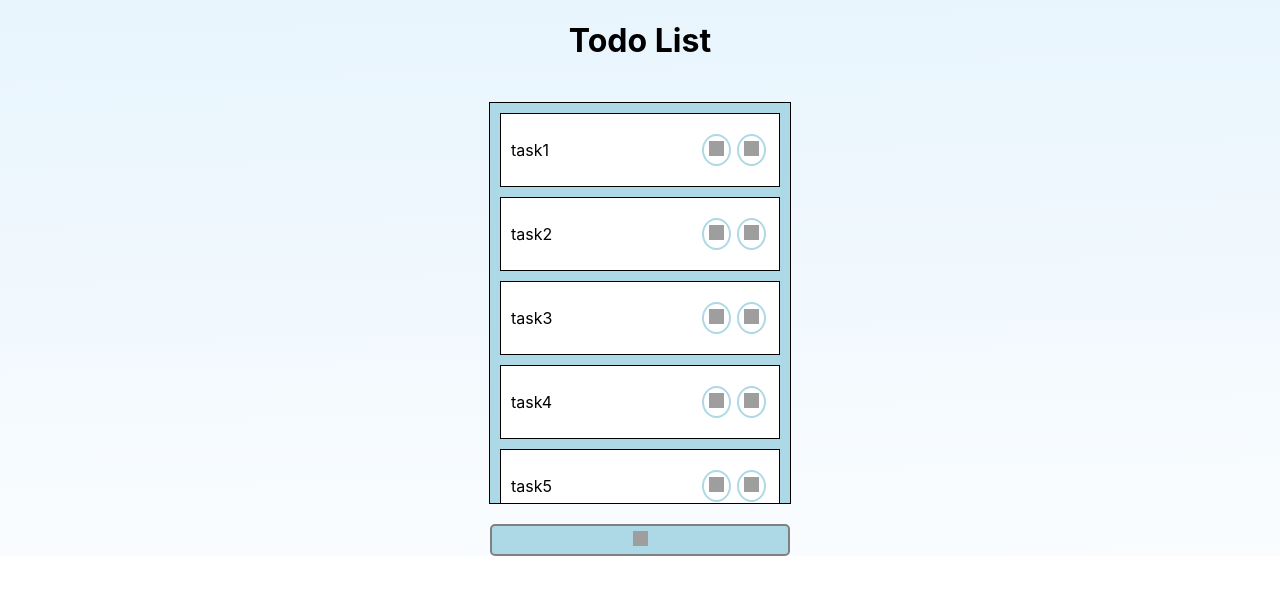
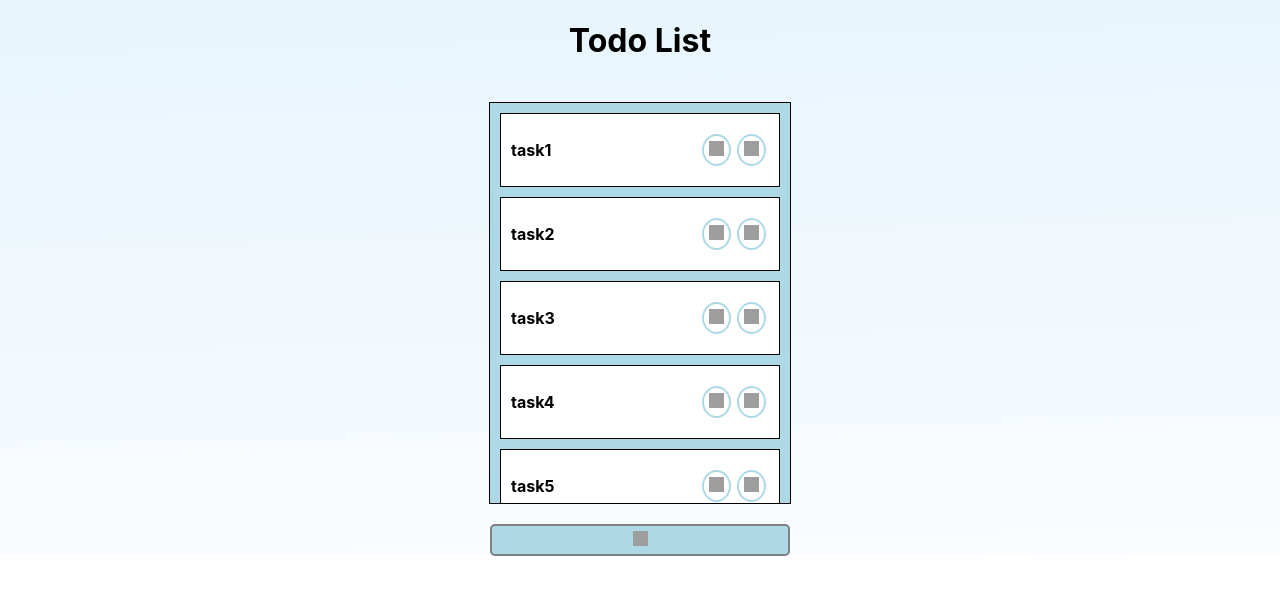
Before and after one commit to AidaMirzapour/TodoList-React-app, a React (Create React App) app: page / in a window 1280 px wide. Shown: the top 594 px of the page. Built offline with nearby package versions, Linux system fonts and the light colour scheme; grey boxes are pictures that could not be loaded.

Commit message:
add style to item.module.css

```diff
--- a/src/TodoList/TasksList/Item/Item.module.css
+++ b/src/TodoList/TasksList/Item/Item.module.css
@@ -5,6 +5,7 @@
 
 .taskTitle {
   cursor: pointer;
+  font-weight: bold;
 }
 
 .btns {
@@ -20,3 +21,8 @@
   cursor: pointer;
   border-radius: 50%;
 }
+
+.desc {
+  text-align: left;
+  font-size: 14px;
+}
```
